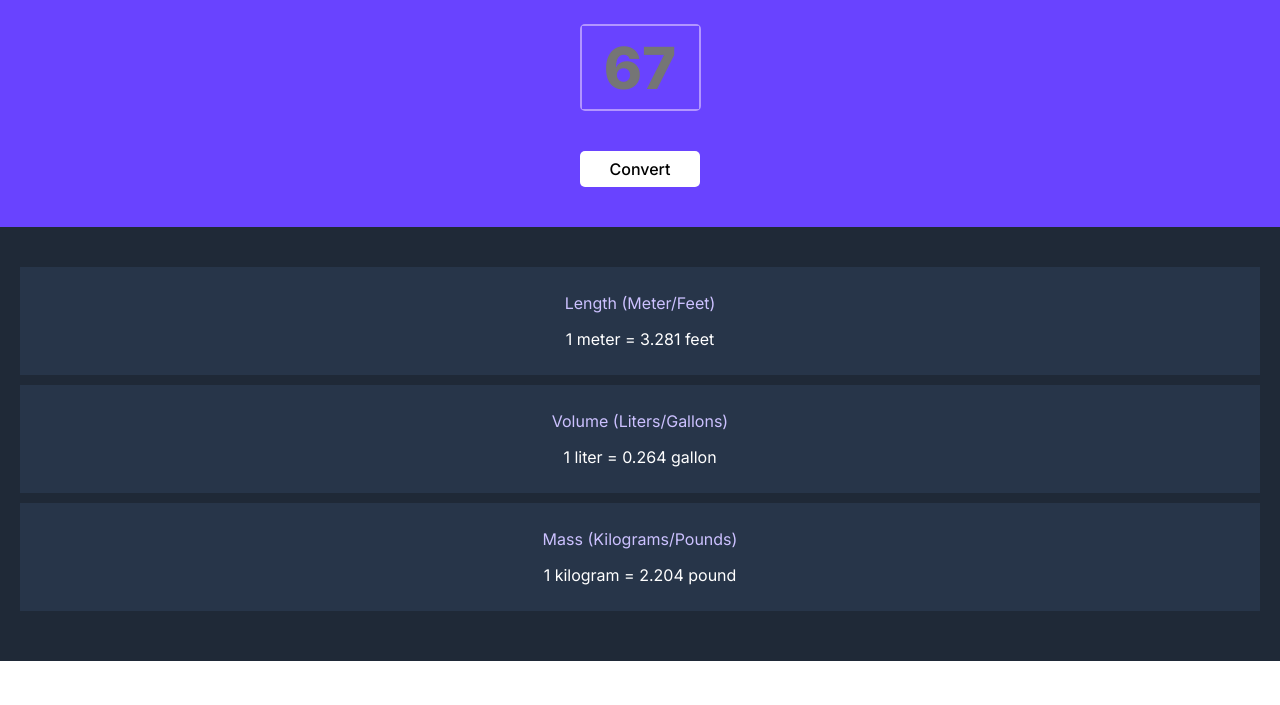
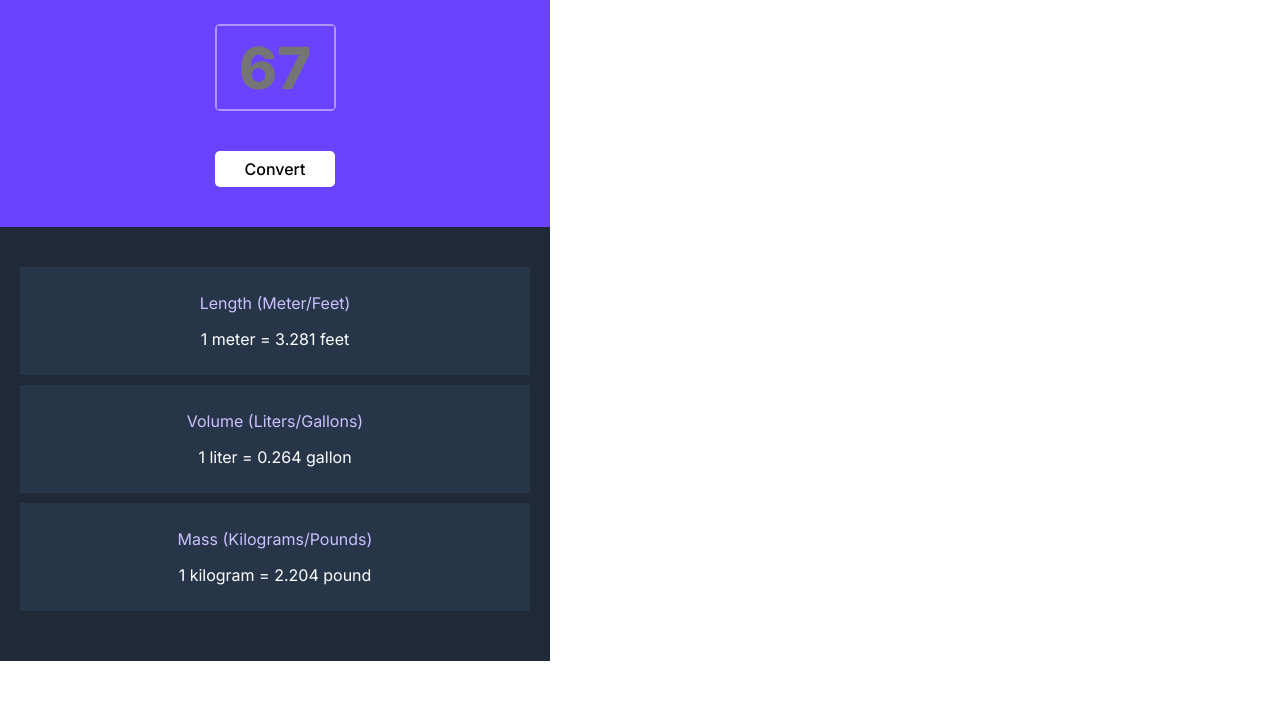
Before and after one commit to amirul1709/unit-converter, a website built with Vite: page index.html in a window 1280 px wide. Shown: the part 95-800 px from the top of the page. Built offline with nearby package versions, Linux system fonts and the light colour scheme.

Commit message:
Update index.css

```diff
--- a/index.css
+++ b/index.css
@@ -2,6 +2,8 @@ body {
     margin: 0;
     font-family: "Inter", sans-serif;
     text-align: center;
+    width: 550px;
+    height: 730px;
 }
 
 h1 {
```
